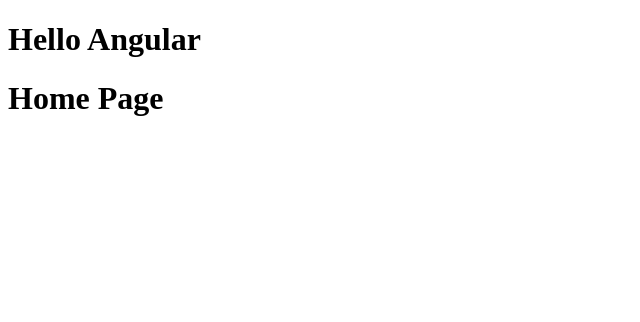
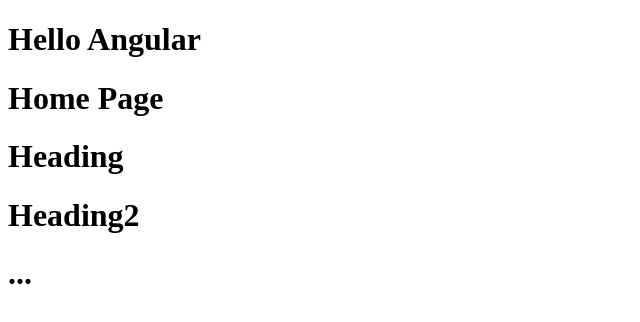
Before and after one commit to Mujib517/angular5.web, an Angular app: page / in a window 1280 px wide. Shown: the top 322 px of the page, without its empty margins (0-640 px from the left). Built offline with nearby package versions, Linux system fonts and the light colour scheme.

Commit message:
Templates

```diff
--- a/src/app/home/home.component.ts
+++ b/src/app/home/home.component.ts
@@ -1,7 +1,8 @@
 import { Component } from "@angular/core";
+// single line, multi line, separate file
 
 @Component({
     selector: 'app-home',
-    template: '<h1>Home Page</h1>'
+    templateUrl: './home.html'
 })
 export class HomeComponent { }
--- /dev/null
+++ b/src/app/home/home.html
@@ -0,0 +1,4 @@
+<h1>Home Page</h1>
+<h1>Heading</h1>
+<h1>Heading2</h1>
+<h1>...</h1>
```
